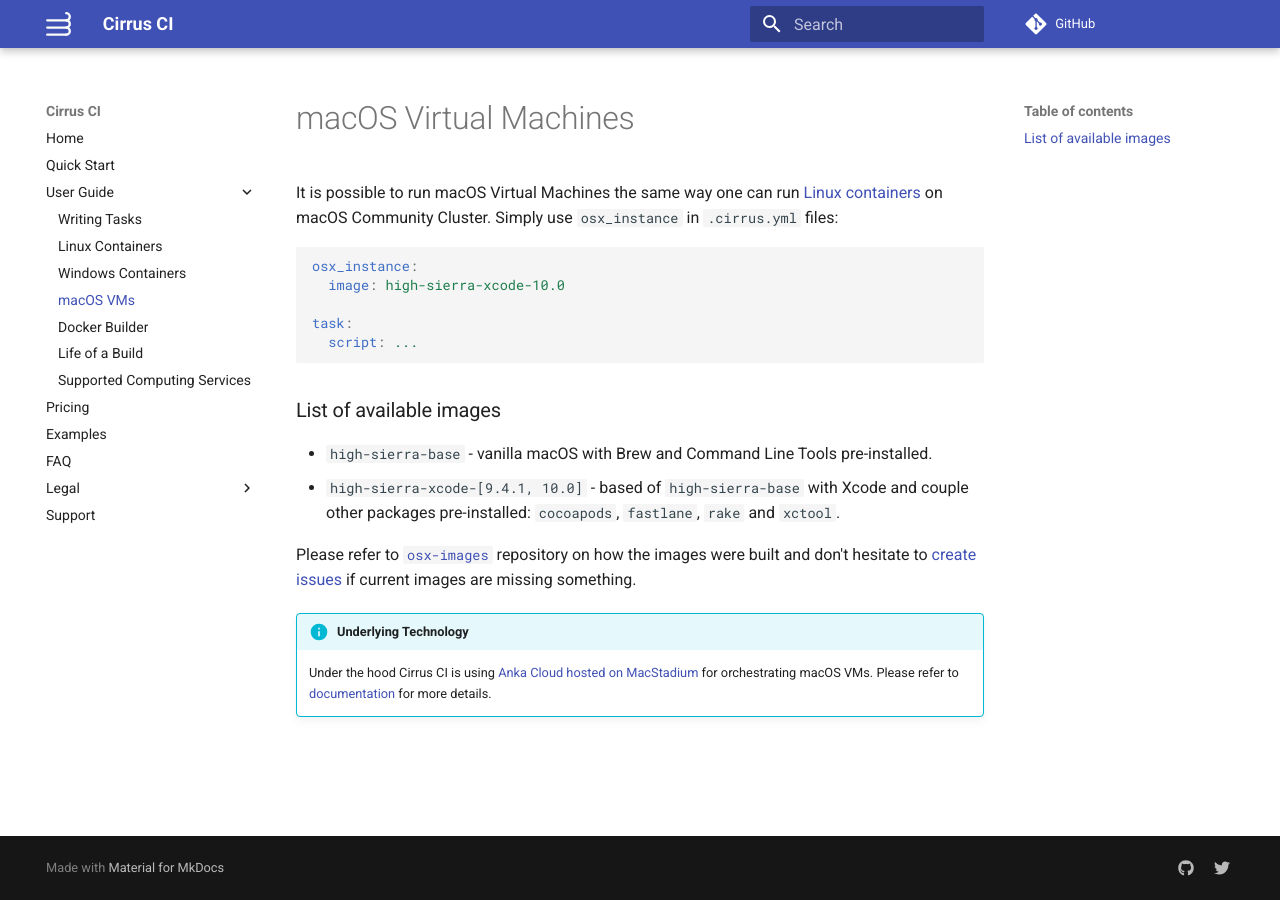
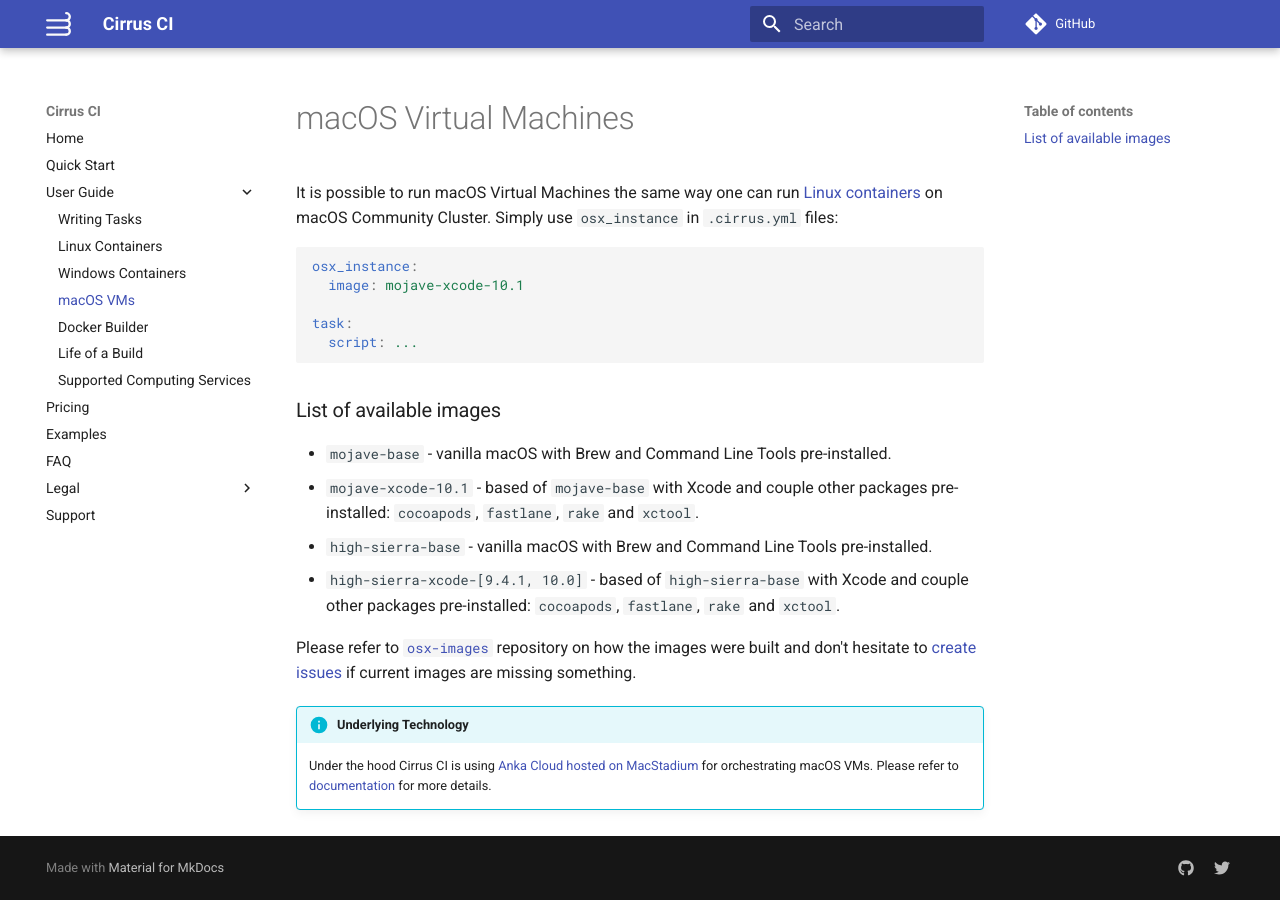
Before and after one commit to cirruslabs/cirrus-ci-docs, an MkDocs documentation site: the page built from docs/guide/macOS.md, in a window 1280 px wide. Built offline with MkDocs 1.6.1 and Material for MkDocs 9.7.7, drawn with Linux system fonts in a browser that asks for light colours; comment, search, counter and statistics services are not loaded.

Commit message:
Document now available Mojave images
Fixes #88

````diff
--- a/docs/guide/macOS.md
+++ b/docs/guide/macOS.md
@@ -5,7 +5,7 @@ Simply use `osx_instance` in `.cirrus.yml` files:
 
 ```yaml
 osx_instance:
-  image: high-sierra-xcode-10.0
+  image: mojave-xcode-10.1
 
 task:
   script: ...
@@ -13,6 +13,9 @@ task:
 
 ### List of available images
 
+* `mojave-base` - vanilla macOS with Brew and Command Line Tools pre-installed.
+* `mojave-xcode-10.1` - based of `mojave-base` with Xcode and couple other packages pre-installed:
+`cocoapods`, `fastlane`, `rake` and `xctool`.
 * `high-sierra-base` - vanilla macOS with Brew and Command Line Tools pre-installed.
 * `high-sierra-xcode-[9.4.1, 10.0]` - based of `high-sierra-base` with Xcode and couple other packages pre-installed:
 `cocoapods`, `fastlane`, `rake` and `xctool`.
````
